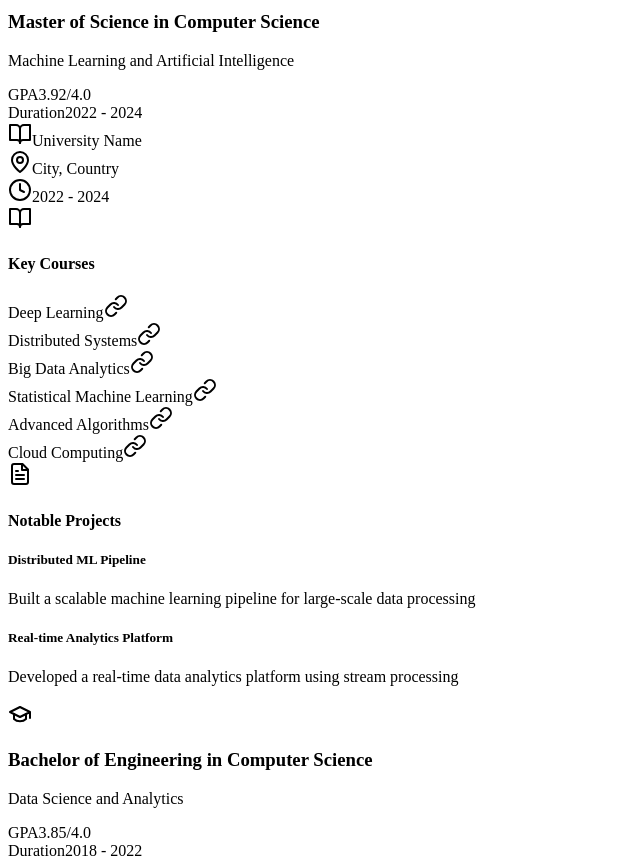
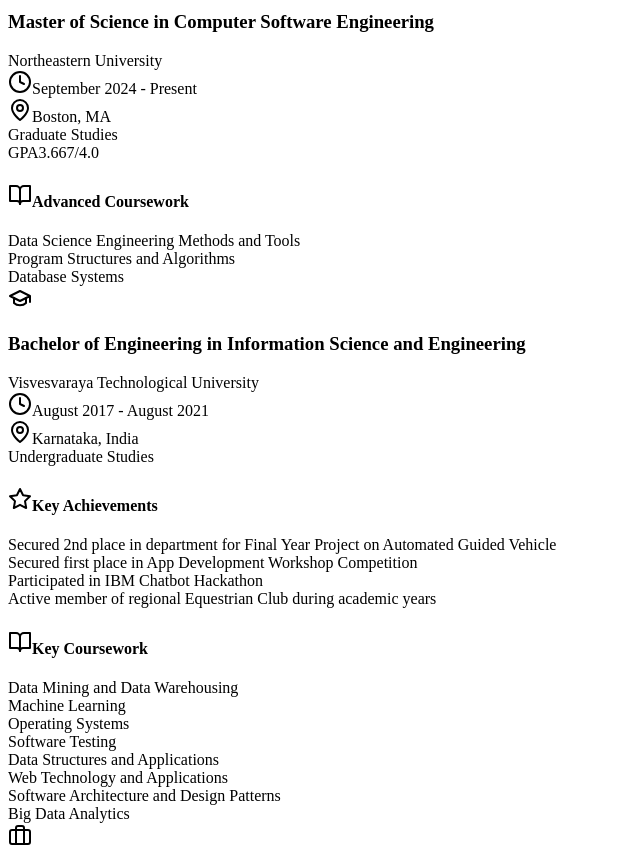
Before and after one commit to SachinShet73/portfolio-website, a React (Create React App) app: page / in a window 1280 px wide. Shown: the part 7680-8538 px from the top of the page, without its empty margins (0-640 px from the left). Built offline with nearby package versions, Linux system fonts and the light colour scheme; the HTML template or start-up script is replaced by a standard one.

Commit message:
made education changes to the portfolio

```diff
--- a/src/components/EducationSection.jsx
+++ b/src/components/EducationSection.jsx
@@ -1,6 +1,6 @@
 import React from 'react';
 import {
-  BookOpen, MapPin, GraduationCap, FileText, Link as LinkIcon, Clock
+  BookOpen, MapPin, GraduationCap, Clock, Code, Award, Star
 } from 'lucide-react';
 import { useScrollAnimation } from '../hooks/useScrollAnimation';
 
@@ -9,171 +9,169 @@
 
   const education = [
     {
-      degree: "Master of Science in Computer Science",
-      specialization: "Machine Learning and Artificial Intelligence",
-      institution: "University Name",
-      location: "City, Country",
-      period: "2022 - 2024",
-      gpa: "3.92/4.0",
+      degree: "Master of Science in Computer Software Engineering",
+      institution: "Northeastern University",
+      location: "Boston, MA",
+      period: "September 2024 - Present",
+      gpa: "3.667/4.0",
+      type: "Graduate Studies",
       courses: [
-        "Deep Learning",
-        "Distributed Systems",
-        "Big Data Analytics",
-        "Statistical Machine Learning",
-        "Advanced Algorithms",
-        "Cloud Computing"
-      ],
-      projects: [
-        {
-          title: "Distributed ML Pipeline",
-          description: "Built a scalable machine learning pipeline for large-scale data processing"
-        },
-        {
-          title: "Real-time Analytics Platform",
-          description: "Developed a real-time data analytics platform using stream processing"
-        }
+        "Data Science Engineering Methods and Tools",
+        "Program Structures and Algorithms",
+        "Database Systems"
       ]
     },
     {
-      degree: "Bachelor of Engineering in Computer Science",
-      specialization: "Data Science and Analytics",
-      institution: "University Name",
-      location: "City, Country",
-      period: "2018 - 2022",
-      gpa: "3.85/4.0",
+      degree: "Bachelor of Engineering in Information Science and Engineering",
+      institution: "Visvesvaraya Technological University",
+      location: "Karnataka, India",
+      period: "August 2017 - August 2021",
+      type: "Undergraduate Studies",
+      achievements: [
+        "Secured 2nd place in department for Final Year Project on Automated Guided Vehicle",
+        "Secured first place in App Development Workshop Competition",
+        "Participated in IBM Chatbot Hackathon",
+        "Active member of regional Equestrian Club during academic years"
+      ],
+
       courses: [
-        "Database Systems",
-        "Data Mining",
-        "Machine Learning Fundamentals",
-        "Cloud Computing",
-        "Software Engineering",
-        "Web Development"
-      ],
-      projects: [
-        {
-          title: "Predictive Analytics System",
-          description: "Developed a predictive analytics system for student performance"
-        },
-        {
-          title: "Data Visualization Dashboard",
-          description: "Created an interactive data visualization dashboard"
-        }
+        "Data Mining and Data Warehousing",
+        "Machine Learning",
+        "Operating Systems",
+        "Software Testing",
+        "Data Structures and Applications",
+        "Web Technology and Applications",
+        "Software Architecture and Design Patterns",
+        "Big Data Analytics"
       ]
     }
   ];
 
-  const SectionHeader = ({ icon: Icon, title }) => (
-    <div className="flex items-center gap-2 mb-4 pb-2 border-b border-amber-200/10">
-      <Icon className="w-5 h-5 text-amber-200" />
-      <h4 className="text-lg font-semibold text-white">{title}</h4>
+  const EducationCard = ({ edu }) => (
+    <div className="relative group">
+      {/* Background gradient effect */}
+      <div className="absolute -inset-1 bg-gradient-to-r from-amber-200/10 via-amber-100/5 to-amber-200/10
+                    rounded-lg blur opacity-0 group-hover:opacity-100 transition-all duration-500"></div>
+
+      <div className="relative bg-gradient-to-br from-gray-800/50 via-gray-800/30 to-gray-900/50
+                    backdrop-blur-sm rounded-lg border border-amber-200/20 p-6 sm:p-8
+                    transition-all duration-500 hover:border-amber-200/40
+                    hover:bg-gray-800/40 group-hover:shadow-[0_0_30px_rgba(251,191,36,0.1)]">
+        {/* Corner Decoration */}
+        <div className="absolute top-0 right-0 w-24 h-24 border-t border-r border-amber-200/10
+                      group-hover:border-amber-200/20 transition-all duration-500"></div>
+
+        {/* Header */}
+        <div className="sm:flex justify-between items-start mb-8">
+          <div className="space-y-3">
+            <div className="flex items-start gap-3">
+              <div className="p-2 bg-amber-200/5 rounded-lg group-hover:bg-amber-200/10
+                           transition-colors duration-500">
+                <GraduationCap className="w-6 h-6 text-amber-200" />
+              </div>
+              <div>
+                <h3 className="text-xl sm:text-2xl font-bold text-white group-hover:text-amber-200/90
+                           transition-colors duration-300">
+                  {edu.degree}
+                </h3>
+                <div className="text-lg text-amber-200/60">{edu.institution}</div>
+              </div>
+            </div>
+
+            <div className="flex flex-wrap gap-4 text-sm">
+              <div className="flex items-center gap-2 text-gray-300">
+                <Clock className="w-4 h-4 text-amber-200/60" />
+                <span>{edu.period}</span>
+              </div>
+              <div className="flex items-center gap-2 text-gray-300">
+                <MapPin className="w-4 h-4 text-amber-200/60" />
+                <span>{edu.location}</span>
+              </div>
+              <span className="inline-flex items-center px-4 py-1 bg-amber-200/10
+                           rounded-full text-amber-200 text-sm border border-amber-200/20
+                           group-hover:bg-amber-200/20 group-hover:border-amber-200/30
+                           transition-all duration-300">
+                {edu.type}
+              </span>
+            </div>
+          </div>
+
+          {edu.gpa && (
+            <div className="mt-4 sm:mt-0">
+              <div className="px-4 py-3 bg-gradient-to-br from-amber-200/10 to-amber-200/5
+                           rounded-xl backdrop-blur-sm border border-amber-200/10
+                           group-hover:border-amber-200/20 transition-all duration-500">
+                <span className="text-amber-200/80 text-sm font-medium block mb-1">GPA</span>
+                <span className="text-white text-2xl font-bold tracking-tight">{edu.gpa}</span>
+              </div>
+            </div>
+          )}
+        </div>
+
+        {/* Achievements Section */}
+        {edu.achievements && (
+          <div className="mb-8 bg-gray-900/30 rounded-xl p-6 space-y-4
+                       group-hover:bg-gray-900/40 transition-all duration-300">
+            <h4 className="text-lg font-semibold text-white flex items-center gap-2">
+              <Star className="w-5 h-5 text-amber-200/80" />
+              Key Achievements
+            </h4>
+            <div className="space-y-3">
+              {edu.achievements.map((achievement, idx) => (
+                <div
+                  key={idx}
+                  className="flex items-start gap-3 group/achievement"
+                >
+                  <span className="mt-1.5 w-2 h-2 rounded-full bg-amber-200/40
+                               group-hover/achievement:bg-amber-200/60 transition-colors duration-300" />
+                  <span className="text-gray-300 group-hover/achievement:text-white
+                               transition-colors duration-300">{achievement}</span>
+                </div>
+              ))}
+            </div>
+          </div>
+        )}
+
+        {/* Courses Section */}
+        {edu.courses && (
+          <div className="bg-gray-900/30 rounded-xl p-6 space-y-4
+                       group-hover:bg-gray-900/40 transition-all duration-300">
+            <h4 className="text-lg font-semibold text-white flex items-center gap-2">
+              <BookOpen className="w-5 h-5 text-amber-200/80" />
+              {edu.type === "Graduate Studies" ? "Advanced Coursework" : "Key Coursework"}
+            </h4>
+            <div className="grid sm:grid-cols-2 gap-4">
+              {edu.courses.map((course, idx) => (
+                <div
+                  key={idx}
+                  className="bg-gray-800/50 rounded-lg p-4 border border-amber-200/10
+                           hover:border-amber-200/20 transition-all duration-300
+                           hover:bg-gray-800/70 group/course"
+                >
+                  <div className="flex items-start gap-3">
+                    <span className="mt-1.5 w-2 h-2 rounded-full bg-amber-200/40
+                                 group-hover/course:bg-amber-200/60 transition-colors duration-300" />
+                    <span className="text-gray-300 group-hover/course:text-white
+                                 transition-colors duration-300">{course}</span>
+                  </div>
+                </div>
+              ))}
+            </div>
+          </div>
+        )}
+      </div>
     </div>
   );
 
   return (
     <div
       ref={ref}
-      className={`space-y-16 transition-all duration-1000 ${
+      className={`space-y-8 transition-all duration-1000 ${
         isVisible ? 'opacity-100 translate-y-0' : 'opacity-0 translate-y-10'
       }`}
     >
       {education.map((edu, index) => (
-        <div
-          key={index}
-          className="bg-gradient-to-br from-gray-800/50 to-gray-900/50 rounded-3xl overflow-hidden
-            border border-amber-200/5 hover:border-amber-200/10 transition-colors duration-500"
-        >
-          {/* Header Section */}
-          <div className="bg-amber-200/5 p-8 border-b border-amber-200/10">
-            <div className="flex items-start justify-between flex-wrap gap-6 mb-6">
-              <div className="flex-1">
-                <div className="flex items-center gap-3 mb-3">
-                  <div className="p-2 bg-amber-200/10 rounded-lg">
-                    <GraduationCap className="w-8 h-8 text-amber-200" />
-                  </div>
-                  <div>
-                    <h3 className="text-2xl font-bold text-white mb-1">
-                      {edu.degree}
-                    </h3>
-                    <p className="text-amber-200/80 text-lg">{edu.specialization}</p>
-                  </div>
-                </div>
-              </div>
-
-              <div className="flex items-start gap-4">
-                <div className="px-4 py-3 bg-amber-200/10 rounded-lg text-center min-w-32
-                             hover:bg-amber-200/20 transition-colors duration-300">
-                  <span className="text-amber-200 font-semibold block mb-1">GPA</span>
-                  <span className="text-white text-2xl font-bold">{edu.gpa}</span>
-                </div>
-                <div className="px-4 py-3 bg-amber-200/10 rounded-lg text-center min-w-32
-                             hover:bg-amber-200/20 transition-colors duration-300">
-                  <span className="text-amber-200 font-semibold block mb-1">Duration</span>
-                  <span className="text-white text-lg font-medium">{edu.period}</span>
-                </div>
-              </div>
-            </div>
-
-            <div className="flex flex-wrap gap-6 text-sm">
-              <div className="flex items-center gap-2 text-gray-300 hover:text-white transition-colors duration-300">
-                <BookOpen className="w-4 h-4 text-amber-200/60" />
-                <span>{edu.institution}</span>
-              </div>
-              <div className="flex items-center gap-2 text-gray-300 hover:text-white transition-colors duration-300">
-                <MapPin className="w-4 h-4 text-amber-200/60" />
-                <span>{edu.location}</span>
-              </div>
-              <div className="flex items-center gap-2 text-gray-300 hover:text-white transition-colors duration-300">
-                <Clock className="w-4 h-4 text-amber-200/60" />
-                <span>{edu.period}</span>
-              </div>
-            </div>
-          </div>
-
-          {/* Content Grid */}
-          <div className="p-8">
-            <div className="grid lg:grid-cols-2 gap-8">
-              {/* Courses */}
-              <div>
-                <SectionHeader icon={BookOpen} title="Key Courses" />
-                <div className="grid grid-cols-2 gap-3">
-                  {edu.courses.map((course, idx) => (
-                    <div
-                      key={idx}
-                      className="px-4 py-3 bg-amber-200/5 rounded-lg text-gray-300
-                             hover:bg-amber-200/10 hover:text-white transition-all duration-300
-                             cursor-default flex items-center gap-2 group"
-                    >
-                      <div className="w-1.5 h-1.5 rounded-full bg-amber-200/40
-                                 group-hover:bg-amber-200/60 transition-colors duration-300" />
-                      <span className="flex-1">{course}</span>
-                      <LinkIcon className="w-4 h-4 opacity-0 group-hover:opacity-100 transition-opacity duration-300" />
-                    </div>
-                  ))}
-                </div>
-              </div>
-
-              {/* Projects */}
-              <div>
-                <SectionHeader icon={FileText} title="Notable Projects" />
-                <div className="space-y-4">
-                  {edu.projects.map((project, idx) => (
-                    <div
-                      key={idx}
-                      className="p-4 bg-amber-200/5 rounded-xl text-gray-300
-                             hover:bg-amber-200/10 hover:text-white transition-all duration-300
-                             border border-transparent hover:border-amber-200/20"
-                    >
-                      <h5 className="text-white font-medium mb-2 flex items-center gap-2">
-                        {project.title}
-                      </h5>
-                      <p className="text-sm">{project.description}</p>
-                    </div>
-                  ))}
-                </div>
-              </div>
-            </div>
-          </div>
-        </div>
+        <EducationCard key={index} edu={edu} />
       ))}
     </div>
   );
```
